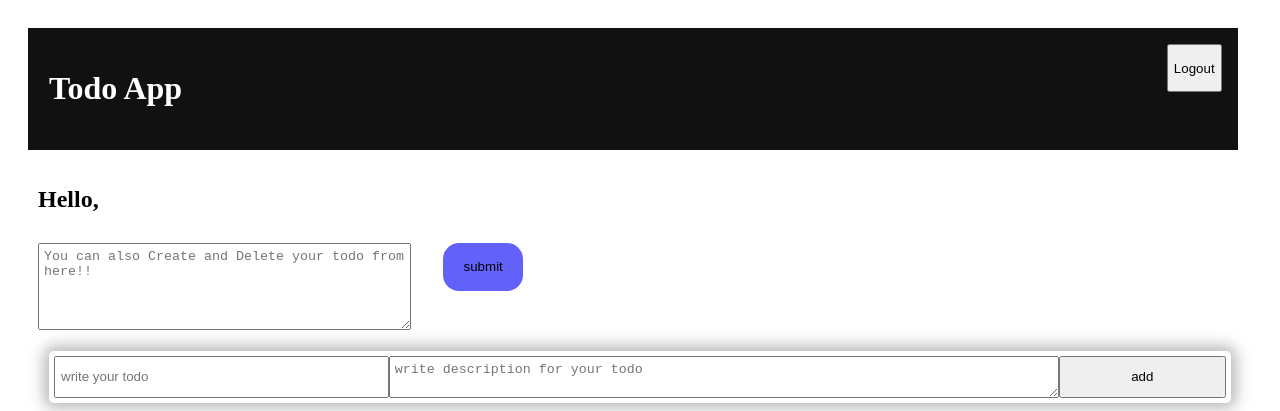
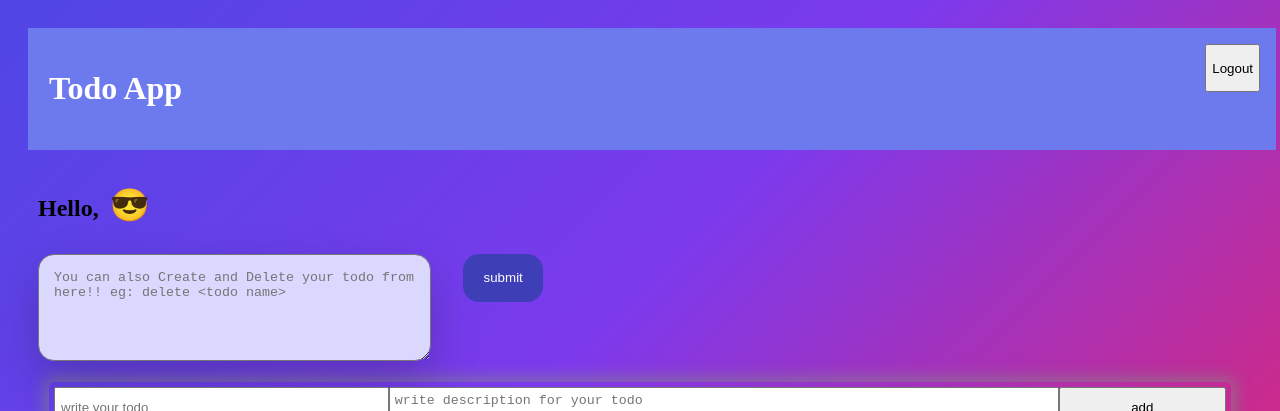
Before and after one commit to Wasim316/todo-app, a React app in the folder frontend/: page /app in a window 1280 px wide. Shown: the top 411 px of the page. Built offline with nearby package versions, Linux system fonts and the light colour scheme; no server answers; sample sign-in values are in the browser's storage; the HTML template or start-up script is replaced by a standard one.

Commit message:
changed css

```diff
--- a/frontend/src/components/Body.jsx
+++ b/frontend/src/components/Body.jsx
@@ -37,7 +37,7 @@ const Body = () => {
         }
 
     }
-// ai agent
+// ai agent //
 
     const handleAddItem = async()=>{
         const itemsUpdated = {id:uuidv4(), title:titleInfo, description:descriptionInfo, textBol: false}
@@ -61,9 +61,9 @@ const Body = () => {
 
   return (
     <div className="body-box">
-        <h2>Hello, {userName}</h2>
+        <h2>Hello, <span>{userName}😎</span></h2>
         <div className='agent'>
-            <textarea rows={5} placeholder='You can also Create and Delete your todo from here!!' value={textareaInfo} onChange={(e)=>setTextareaInfo(e.target.value)}></textarea>
+            <textarea className='textarea-agent' rows={5} placeholder='You can also Create and Delete your todo from here!! eg: delete <todo name>' value={textareaInfo} onChange={(e)=>setTextareaInfo(e.target.value)}></textarea>
             <button className='textarea-button' onClick={handleSubmit}>{check ? "submitting...." : "submit"}</button>
         </div>
         <div className='add-todo'>
--- a/frontend/src/main.jsx
+++ b/frontend/src/main.jsx
@@ -39,7 +39,18 @@ createRoot(document.getElementById('root')).render(
         <Route path='/login/*' element={<PublicRoute> <Login/> </PublicRoute>}/>
       </Routes>
       {/* <App /> */}
-      <ToastContainer/>
+      <ToastContainer
+        position="top-center"
+        autoClose={3000}
+        hideProgressBar={false}
+        newestOnTop={false}
+        closeOnClick
+        rtl={false}
+        pauseOnFocusLoss
+        draggable
+        pauseOnHover
+        theme="colored"
+      />
     </BrowserRouter>
 
   </StrictMode>,
--- a/frontend/src/styles/body.css
+++ b/frontend/src/styles/body.css
@@ -3,9 +3,21 @@
     /* margin: 1rem; */
 }
 
+span{
+    color: rgb(192, 226, 43);
+    font-size: xx-large;
+}
+
 .agent{
     display: flex;
     gap: 2rem;
+}
+
+.textarea-agent{
+    padding: 15px;
+    border-radius: 16px;
+    box-shadow: 0 20px 50px rgba(0, 0, 0, 0.2);
+    background-color: #dad8ff;
 }
 
 .add-todo{
@@ -26,7 +38,8 @@
     width: 5rem;
     border: none;
     border-radius: 1rem;
-    background-color: rgb(98, 98, 250);
+    background-color: rgb(62, 62, 182);
+    color: white;
 }
 
 .textarea-button:hover{
--- a/frontend/src/styles/header.css
+++ b/frontend/src/styles/header.css
@@ -2,11 +2,13 @@
     position: fixed;
     display: flex;
     justify-content: space-between;
-    background-color: rgb(17, 17, 17);
+    background-color: rgb(109, 122, 238);
     color: white;
     padding: 1rem;
-    width: 92%;
+    width: 95%;
 }
+
+
 
 .logout-btn{
     height: 3rem;
--- a/frontend/src/styles/login.css
+++ b/frontend/src/styles/login.css
@@ -1,4 +1,4 @@
-.login-box{
+/* .login-box{
     border: 1px solid black;
     display: flex;
     flex-direction: column;
@@ -6,6 +6,16 @@
     margin: 10% auto;
     gap: 10px;
      box-shadow: 0px 4px 10px gray;
+} */
+
+.login-box {
+  display:flex;
+  flex-direction: column;
+  width: 400px;
+  padding: 35px;
+  border-radius: 16px;
+  background: white;
+  box-shadow: 0 20px 50px rgba(0, 0, 0, 0.2);
 }
 
 .login-button{
@@ -14,6 +24,10 @@
     background-color: rgb(70, 70, 247);
 }
 
+.login-items{
+    margin-bottom: 9px;
+}
+
 .login-button:hover{
     background-color: blue;
 }
--- a/frontend/src/styles/signup.css
+++ b/frontend/src/styles/signup.css
@@ -1,11 +1,24 @@
-.signup-box{
+body{
+     background: linear-gradient(135deg,#4f46e5 0%,#7c3aed 50%,#db2777 100%);
+}
+
+/* .signup-box{
     border: 1px solid black;
     display: flex;
     flex-direction: column;
     width: 40%;
     margin: 10% auto;
     gap: 10px;
-     box-shadow: 0px 4px 10px gray;
+    box-shadow: 0px 4px 10px gray;
+} */
+.signup-box {
+  display:flex;
+  flex-direction: column;
+  width: 400px;
+  padding: 35px;
+  border-radius: 16px;
+  background: white;
+  box-shadow: 0 20px 50px rgba(0, 0, 0, 0.2);
 }
 
 .signup-items{
```
Also changed, not shown: 1 other file (tests, documents, lock files or other folders).
